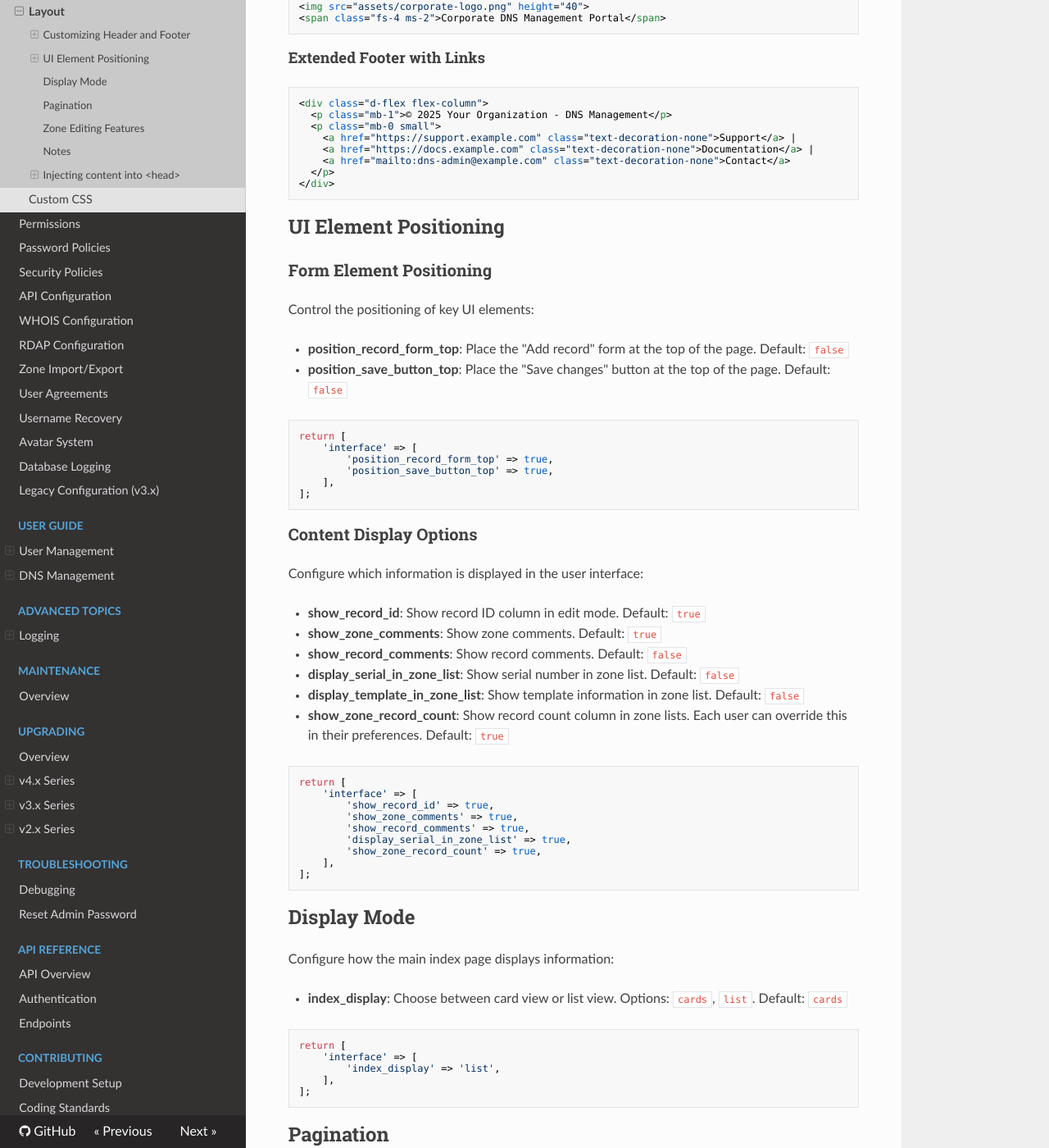
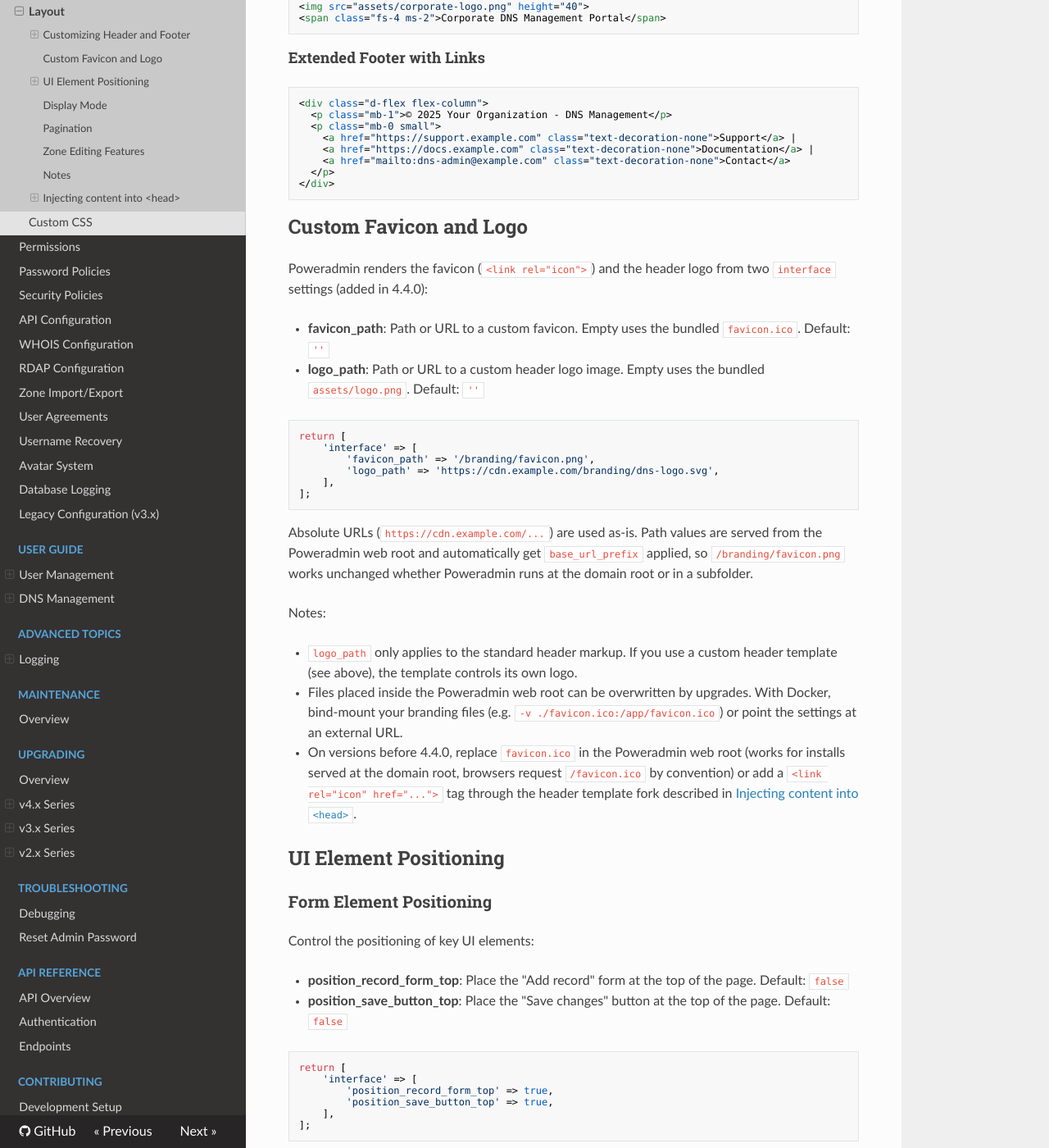
Before and after one commit to poweradmin/poweradmin-docs, an MkDocs documentation site: the page built from docs/configuration/ui/layout.md, in a window 1280 px wide and 1400 px high, scrolled down 2494 px. Shown: the whole window at 82% size. Built offline with MkDocs 1.6.1, drawn with Linux system fonts in a browser that asks for light colours; nearby versions of some CDN libraries; some of the changed text lies outside the part shown.

Commit message:
docs(ui): document favicon_path and logo_path branding settings

````diff
--- a/docs/configuration/ui/layout.md
+++ b/docs/configuration/ui/layout.md
@@ -97,6 +97,30 @@
 </div>
 ```
 
+## Custom Favicon and Logo
+
+Poweradmin renders the favicon (`<link rel="icon">`) and the header logo from two `interface` settings (added in 4.4.0):
+
+- **favicon_path**: Path or URL to a custom favicon. Empty uses the bundled `favicon.ico`. Default: `''`
+- **logo_path**: Path or URL to a custom header logo image. Empty uses the bundled `assets/logo.png`. Default: `''`
+
+```php
+return [
+    'interface' => [
+        'favicon_path' => '/branding/favicon.png',
+        'logo_path' => 'https://cdn.example.com/branding/dns-logo.svg',
+    ],
+];
+```
+
+Absolute URLs (`https://cdn.example.com/...`) are used as-is. Path values are served from the Poweradmin web root and automatically get `base_url_prefix` applied, so `/branding/favicon.png` works unchanged whether Poweradmin runs at the domain root or in a subfolder.
+
+Notes:
+
+- `logo_path` only applies to the standard header markup. If you use a custom header template (see above), the template controls its own logo.
+- Files placed inside the Poweradmin web root can be overwritten by upgrades. With Docker, bind-mount your branding files (e.g. `-v ./favicon.ico:/app/favicon.ico`) or point the settings at an external URL.
+- On versions before 4.4.0, replace `favicon.ico` in the Poweradmin web root (works for installs served at the domain root, browsers request `/favicon.ico` by convention) or add a `<link rel="icon" href="...">` tag through the header template fork described in [Injecting content into `<head>`](#injecting-content-into-head).
+
 ## UI Element Positioning
 
 ### Form Element Positioning
@@ -190,7 +214,7 @@
 
 ## Injecting content into `<head>`
 
-Tracking snippets (Matomo, Plausible, Google Analytics), custom favicons, and additional meta tags need to live inside the page `<head>` element, not in the custom header template. Poweradmin does not expose a configuration setting for this - it gives you two supported paths instead.
+Tracking snippets (Matomo, Plausible, Google Analytics) and additional meta tags need to live inside the page `<head>` element, not in the custom header template. Poweradmin does not expose a configuration setting for this - it gives you two supported paths instead. (For favicons, use the `favicon_path` setting described in [Custom Favicon and Logo](#custom-favicon-and-logo) - no `<head>` injection needed since 4.4.0.)
 
 ### Option 1: Fork the theme header template (simple, but upgrade-aware)
 
````
Also changed, not shown: docs/configuration/ui/overview.md (+2 -0 lines).
